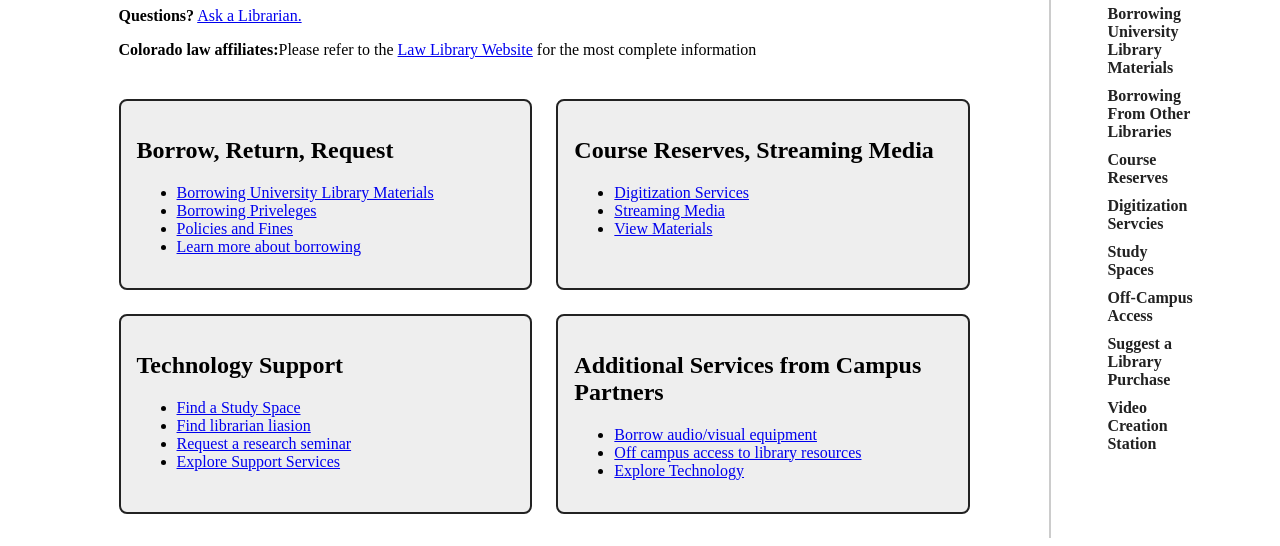
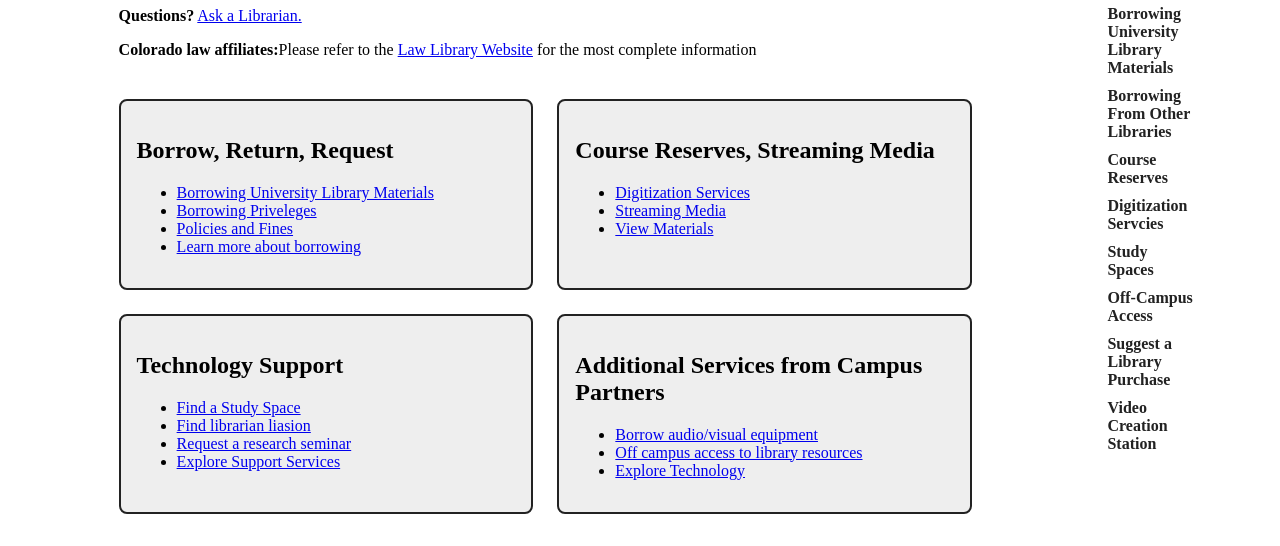
Before and after one commit to MarcyLake/CSCI-3150, a plain HTML site: page final-draft-2/final.html in a window 1280 px wide. Shown: the part 398-944 px from the top of the page. Drawn offline with Linux system fonts and the light colour scheme.

Commit message:
small visual tweak

```diff
--- a/final-draft-2/css/final.css
+++ b/final-draft-2/css/final.css
@@ -205,7 +205,6 @@ hr {
 #right-sidebar {
     flex: 1.5;
     padding: 1rem;
-    border-left: 2px solid #ccc;
 }
 
 #right-sidebar ul {
```
